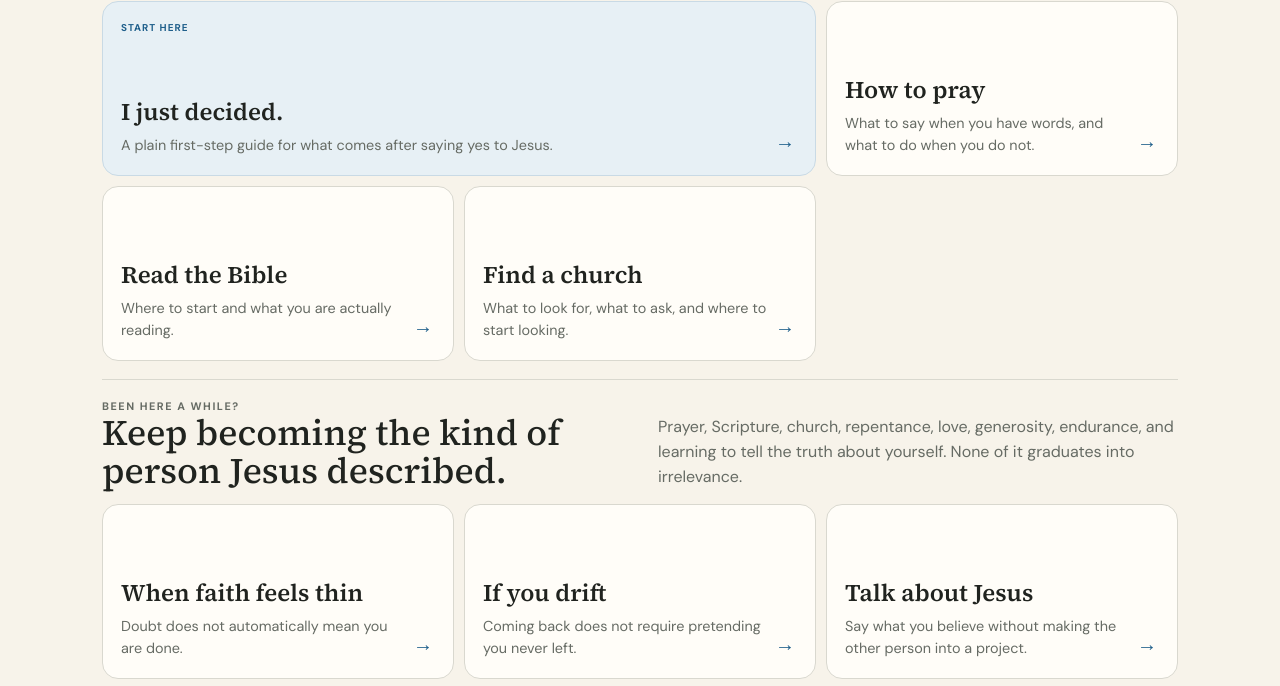
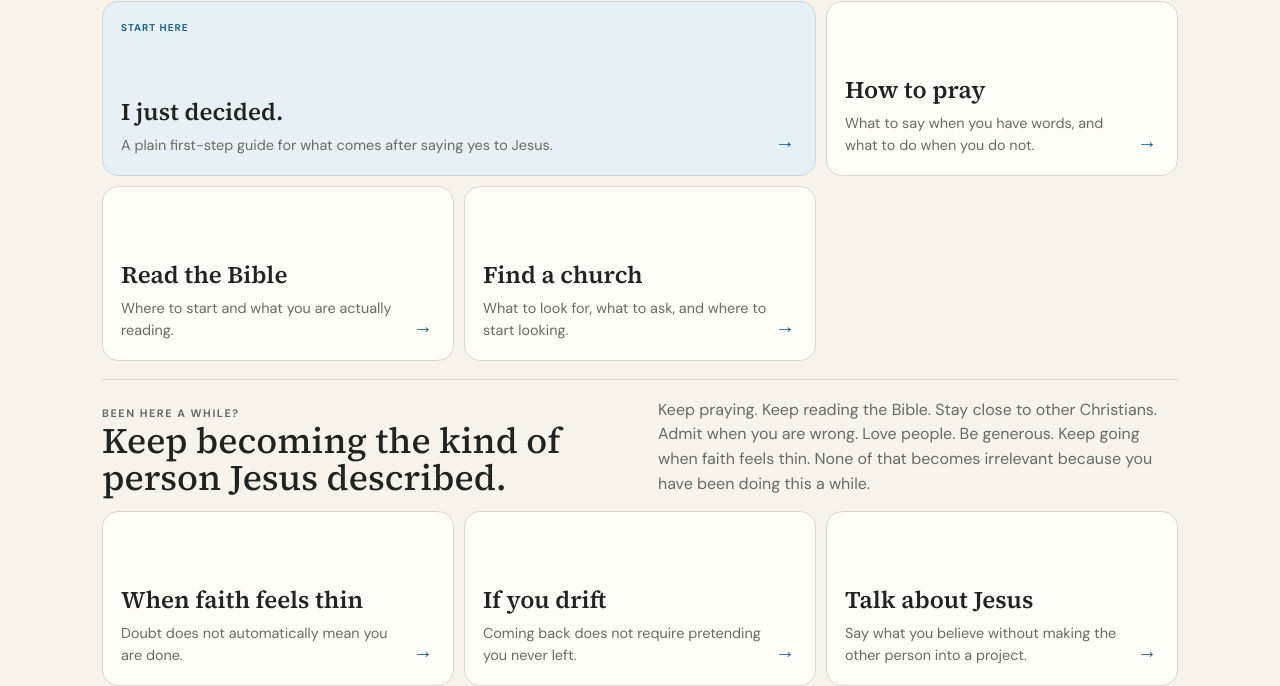
Before and after one commit to SeanEricKnight/christianityapparently.com, a plain HTML site: page grow.html in a window 1280 px wide. Shown: the part 370-1056 px from the top of the page. Drawn offline with Linux system fonts and the light colour scheme.

Commit message:
Make church language sound more natural

```diff
--- a/grow.html
+++ b/grow.html
@@ -5,7 +5,7 @@
 <a class="topic-card" href="bible.html"><h2>Read the Bible</h2><p>Where to start and what you are actually reading.</p><b>→</b></a>
 <a class="topic-card" href="church.html"><h2>Find a church</h2><p>What to look for, what to ask, and where to start looking.</p><b>→</b></a>
 </div></section>
-<section class="grow-block"><div class="section-head"><div><p class="kicker">Been here a while?</p><h2>Keep becoming the kind of person Jesus described.</h2></div><p>Prayer, Scripture, church, repentance, love, generosity, endurance, and learning to tell the truth about yourself. None of it graduates into irrelevance.</p></div><div class="card-grid">
+<section class="grow-block"><div class="section-head"><div><p class="kicker">Been here a while?</p><h2>Keep becoming the kind of person Jesus described.</h2></div><p>Keep praying. Keep reading the Bible. Stay close to other Christians. Admit when you are wrong. Love people. Be generous. Keep going when faith feels thin. None of that becomes irrelevant because you have been doing this a while.</p></div><div class="card-grid">
 <a class="topic-card" href="doubt.html"><h2>When faith feels thin</h2><p>Doubt does not automatically mean you are done.</p><b>→</b></a>
 <a class="topic-card" href="walked-away.html"><h2>If you drift</h2><p>Coming back does not require pretending you never left.</p><b>→</b></a>
 <a class="topic-card" href="point-people-to-jesus.html"><h2>Talk about Jesus</h2><p>Say what you believe without making the other person into a project.</p><b>→</b></a>
```
